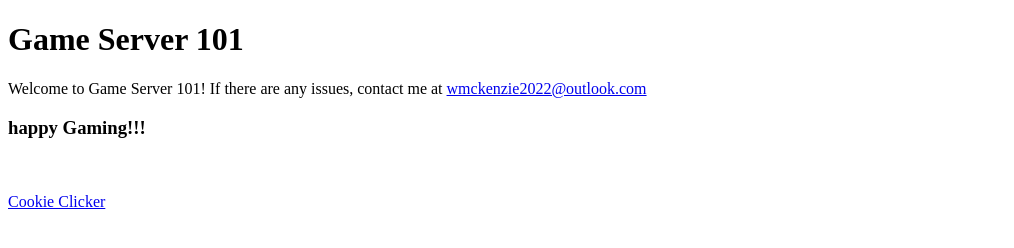
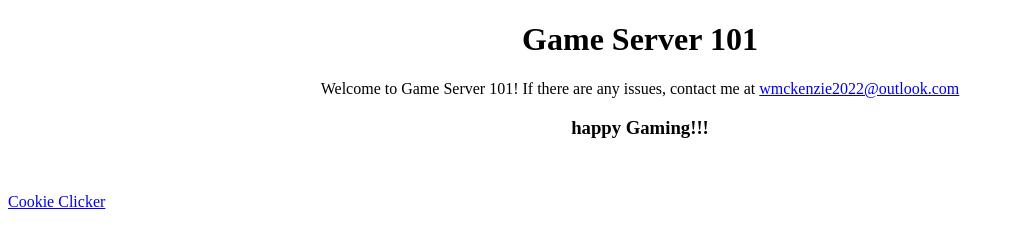
Before and after one commit to GameServer101/gameserver101-old-, a plain HTML site: page main.html in a window 1280 px wide. Shown: the whole page, without its empty margins (0-1014 px from the left). Drawn offline with Linux system fonts and the light colour scheme.

Commit message:
Update main.html
Edited CSS

Signed-off-by: CoolCat3275 <wmckenzie2022@outlook.com>

```diff
--- a/main.html
+++ b/main.html
@@ -4,7 +4,7 @@
 		<meta charset="UTF-8">
 		<title>Game Server 101</title>
 		<style>
-			.class {
+			.center {
 				text-align: center;
 			}
 		</style>
```
